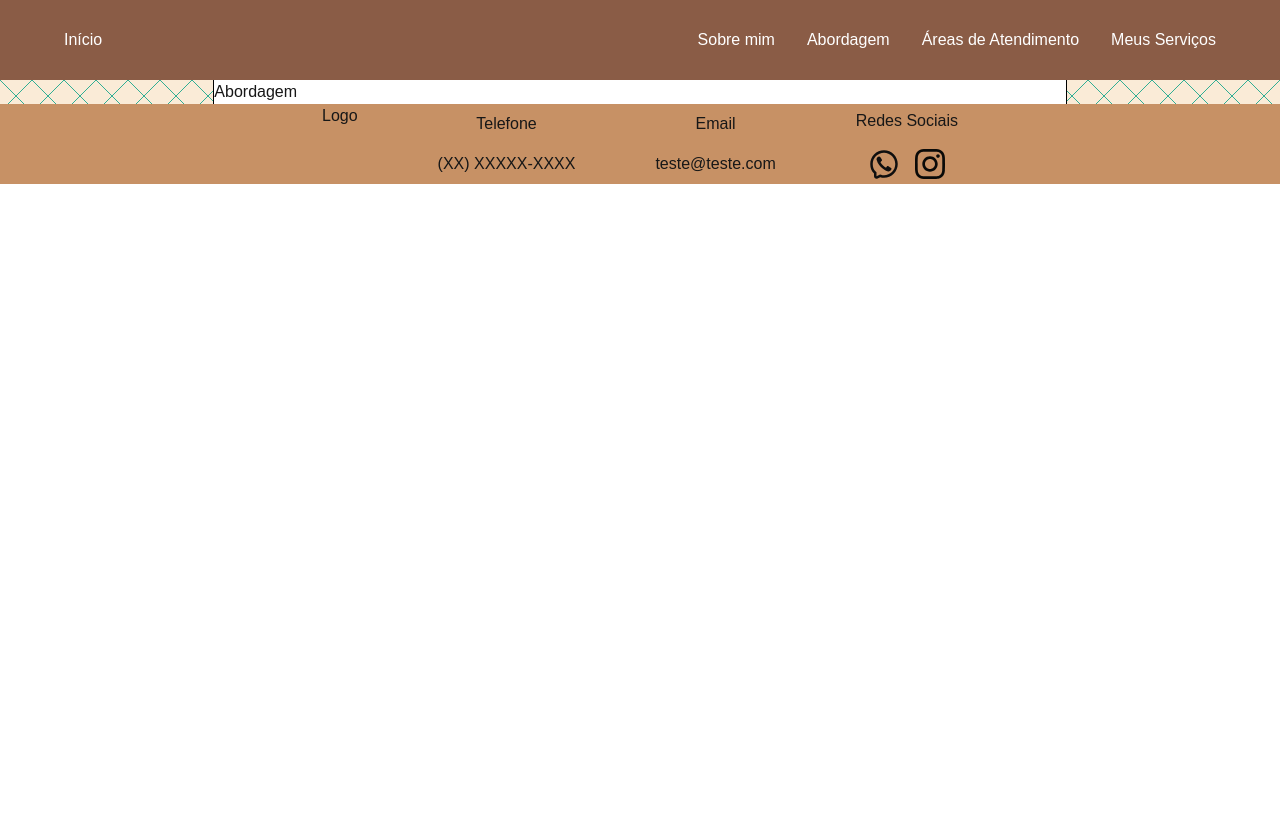
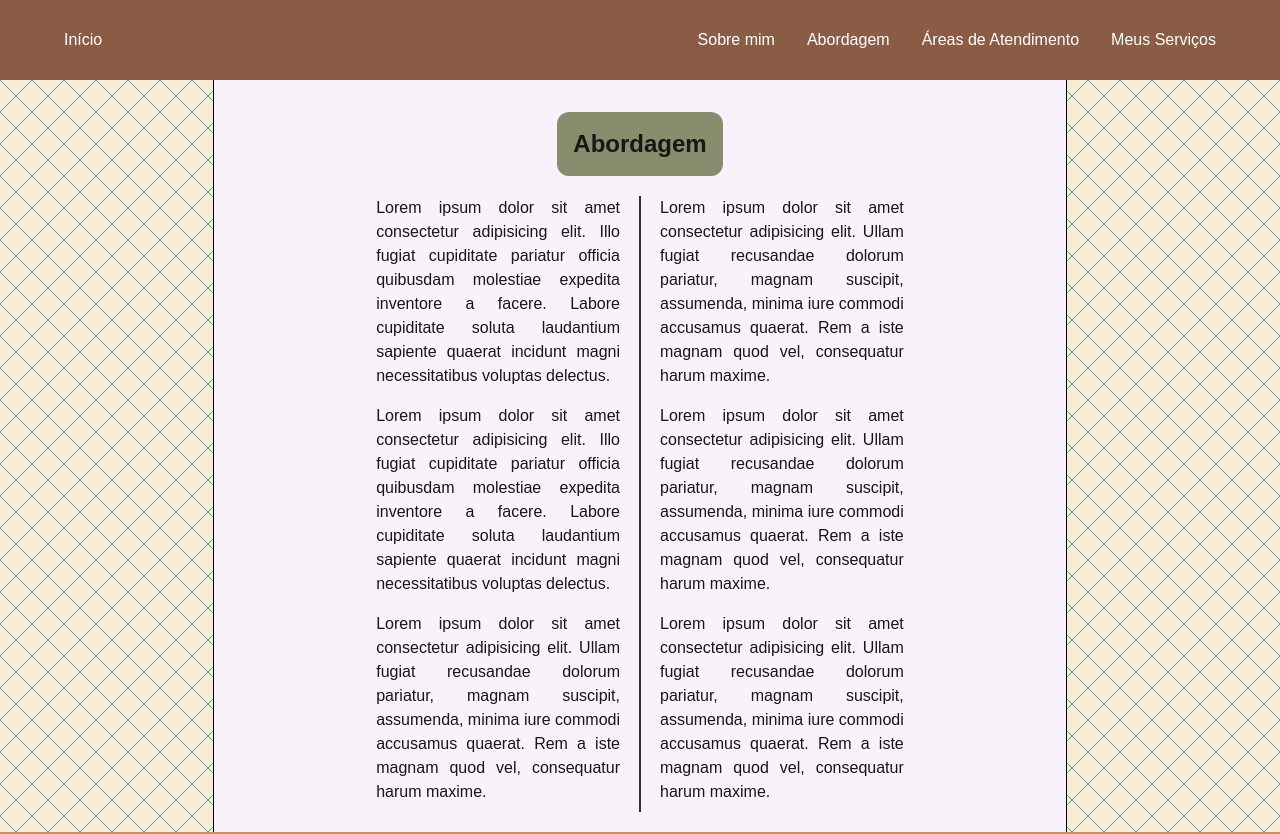
Before and after one commit to techtalia/site_laura, a Next.js app: page /abordagem in a window 1280 px wide. Shown: the top 834 px of the page. Before the commit the page ends 800 px from the top, so only its background shows below. Built offline with nearby package versions, Linux system fonts and the light colour scheme; what @mui/material-nextjs would draw is missing.

Commit message:
pagina de abordagem e tweaks

```diff
--- a/app/abordagem/page.tsx
+++ b/app/abordagem/page.tsx
@@ -1,9 +1,53 @@
-import React from 'react'
+import React from "react";
 
 const Abordagem = () => {
   return (
-    <div>Abordagem</div>
-  )
-}
+    <div className=" mt-8">
+      {" "}
+        <h1 className="text-2xl font-bold text-center bg-(--verde-apagado)  py-4 px-4 rounded-xl w-fit  mx-auto">
+          Abordagem
+        </h1>
 
-export default Abordagem
+      <div className="multicolumn_sobre w-2/3 mx-auto text-justify">
+        <p className="mb-4">
+          Lorem ipsum dolor sit amet consectetur adipisicing elit. Illo fugiat
+          cupiditate pariatur officia quibusdam molestiae expedita inventore a
+          facere. Labore cupiditate soluta laudantium sapiente quaerat incidunt
+          magni necessitatibus voluptas delectus.
+        </p>
+        <p className="mb-4">
+          Lorem ipsum dolor sit amet consectetur adipisicing elit. Illo fugiat
+          cupiditate pariatur officia quibusdam molestiae expedita inventore a
+          facere. Labore cupiditate soluta laudantium sapiente quaerat incidunt
+          magni necessitatibus voluptas delectus.
+        </p>
+        <p className="mb-4">
+          Lorem ipsum dolor sit amet consectetur adipisicing elit. Ullam fugiat
+          recusandae dolorum pariatur, magnam suscipit, assumenda, minima iure
+          commodi accusamus quaerat. Rem a iste magnam quod vel, consequatur
+          harum maxime.
+        </p>
+        <p className="mb-4">
+          Lorem ipsum dolor sit amet consectetur adipisicing elit. Ullam fugiat
+          recusandae dolorum pariatur, magnam suscipit, assumenda, minima iure
+          commodi accusamus quaerat. Rem a iste magnam quod vel, consequatur
+          harum maxime.
+        </p>
+        <p className="mb-4">
+          Lorem ipsum dolor sit amet consectetur adipisicing elit. Ullam fugiat
+          recusandae dolorum pariatur, magnam suscipit, assumenda, minima iure
+          commodi accusamus quaerat. Rem a iste magnam quod vel, consequatur
+          harum maxime.
+        </p>
+        <p>
+          Lorem ipsum dolor sit amet consectetur adipisicing elit. Ullam fugiat
+          recusandae dolorum pariatur, magnam suscipit, assumenda, minima iure
+          commodi accusamus quaerat. Rem a iste magnam quod vel, consequatur
+          harum maxime.
+        </p>
+      </div>
+    </div>
+  );
+};
+
+export default Abordagem;
--- a/app/components/footer/footer.tsx
+++ b/app/components/footer/footer.tsx
@@ -2,7 +2,7 @@
 
 const Footer = () => {
   return (
-    <div className="w-full flex justify-center gap-x-20 bg-(--laranja-apagado) h-[10vh] ">
+    <div className="w-full flex justify-center gap-x-20 bg-(--laranja-apagado) h-[15vh] items-center  ">
       {/* Logo */}
       <div>Logo</div>
 
@@ -22,12 +22,13 @@
       <div className="flex flex-col items-center justify-center space-y-4">
         <p>Redes Sociais</p>
         <div className="flex gap-4">
-          <a href="https://wa.me/5516997833995" target="_blank">
+          <a href="https://wa.me/5516997833995" target="_blank" >
             <Image
               src="/whatsapp.svg"
               alt="Contato por Whatsapp"
               height={30}
               width={30}
+              className="hover:bg-(--marrom-apagado) rounded-xl"
             />
           </a>
           <a href="https://www.instagram.com/psi.lauraleal/" target="_blank">
@@ -36,6 +37,7 @@
               alt="Contato por Instagram"
               height={30}
               width={30}
+              className="hover:bg-(--marrom-apagado) rounded-lg"
             />
           </a>
         </div>
--- a/app/globals.css
+++ b/app/globals.css
@@ -13,7 +13,8 @@
   --marrom-apagado: #8a5c46;
   --cinza: #ae9f91;
   --salmao: #ee6484;
-  --offwhite: #faebd7;
+  --almond: #faebd7;
+  --offwhite: #FAF2FA;
 }
 
 @theme inline {
@@ -52,35 +53,12 @@
   left: 0;
   width: 100%;
   height: 100%;
-  background-image: linear-gradient(to left, var(--cinza), var(--marrom));
+  background-image: linear-gradient(to left, var(--cinza), var(--marrom-apagado), var(--marrom-escuro));
   opacity: 0.6;
   border-radius: 5%;
   padding: 10px 0px 0px 10px;
 }
 
-/* .home_image_div {
-  --bg-image: url("/3.jpg");
-  --bg-image-opacity: 0.7;
-
-  display: grid;
-  place-content: center;
-  text-align: center;
-  min-height: 500px;
-  position: relative;
-  isolation: isolate;
-}
-
-.home_image_div::after {
-  content: "";
-  position: absolute;
-  z-index: -1;
-  inset: 0;
-  opacity: var(--bg-image-opacity);
-  border-radius: 10%;
-  background-image: var(--bg-image);
-  background-size: cover;
-  background-position: center;
-} */
 
 .background_layout {
   background:
@@ -97,7 +75,7 @@
       transparent 51%
     );
   background-size: 2em 2em;
-  background-color: var(--offwhite);
+  background-color: var(--almond);
   opacity: 1;
 }
 
--- a/app/layout.tsx
+++ b/app/layout.tsx
@@ -34,8 +34,8 @@
         <header>
           <Navbar />
         </header>
-        <main className="w-full  flex justify-center bg-(--offwhite) background_layout">
-          <div className="w-2/3 bg-white border-l border-r border-black">
+        <main className="w-full  flex justify-center  background_layout">
+          <div className="w-2/3 bg-(--offwhite) border-l border-r border-black">
             {children}
           </div>
         </main>
--- a/app/servicos/page.tsx
+++ b/app/servicos/page.tsx
@@ -14,7 +14,7 @@
       </div>
       {/* Serviços */}
       <div className="flex justify-center gap-12 mb-12">
-      <div className="border border-black rounded-lg p-4 mt-24 w-1/3">
+      <div className="border border-black rounded-lg p-4 mt-24 w-1/3 bg-(--almond)">
         <LocalFloristIcon sx={{ bgcolor: "var(--laranja-apagado)", borderRadius: "50%", height: 50, width: 50, position: "relative", top: -35, left: "50%", transform: "translateX(-50%)", }} />
         <h2 className="text-xl font-bold text-center mb-2">Psicoterapia Online</h2>
         <p className="text-center">
@@ -34,7 +34,7 @@
         </button>
       </div>
 
-      <div className="border border-black rounded-lg p-4 mt-24 w-1/3">
+      <div className="border border-black rounded-lg p-4 mt-24 w-1/3 bg-(--almond)">
         <FilterVintageIcon sx={{ bgcolor: "var(--laranja-apagado)", borderRadius: "50%", height: 50, width: 50, position: "relative", top: -35, left: "50%", transform: "translateX(-50%)", }} />
         <h2 className="text-xl font-bold text-center mb-2">Grupo Terapêutico</h2>
         <p className="text-center">
```
